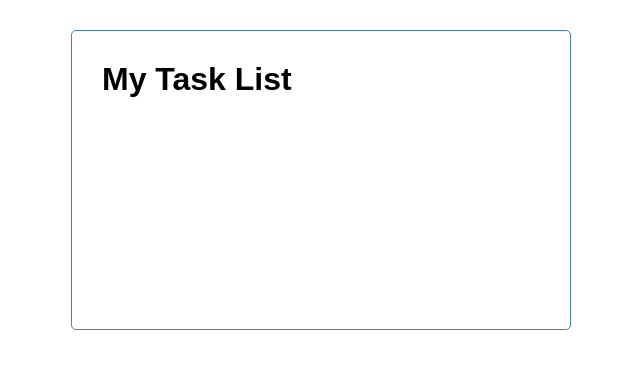
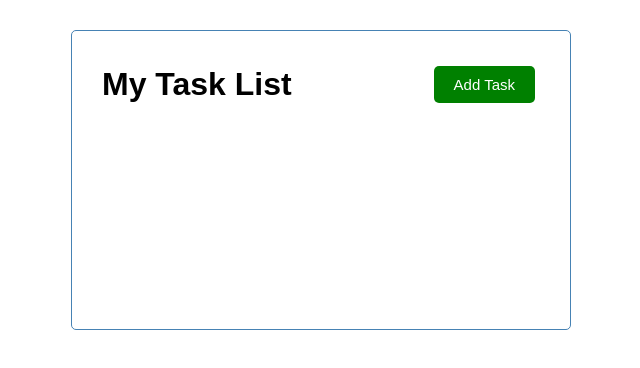
Before and after one commit to aitajorge/FrontEndTaskListSPV, an Angular app: page / in a window 1280 px wide. Shown: the top 368 px of the page, without its empty margins (319-959 px from the left). Built offline with nearby package versions, Linux system fonts and the light colour scheme.

Commit message:
Primer botón

```diff
--- a/src/app/app.module.ts
+++ b/src/app/app.module.ts
@@ -3,11 +3,13 @@ import { BrowserModule } from '@angular/platform-browser';
 
 import { AppComponent } from './app.component';
 import { HeaderComponent } from './components/header/header.component';
+import { ButtonComponent } from './components/button/button.component';
 
 @NgModule({
   declarations: [
     AppComponent,
-    HeaderComponent
+    HeaderComponent,
+    ButtonComponent
   ],
   imports: [
     BrowserModule
--- /dev/null
+++ b/src/app/components/button/button.component.html
@@ -0,0 +1,6 @@
+<p
+  class="btn"
+  [ngStyle]="{'background-color': color}"
+  (click)="onClick()"
+>
+  {{text}}</p>
--- /dev/null
+++ b/src/app/components/button/button.component.ts
@@ -0,0 +1,22 @@
+import { Component, OnInit, Input, Output, EventEmitter } from '@angular/core';
+
+@Component({
+  selector: 'app-button',
+  templateUrl: './button.component.html',
+  styleUrls: ['./button.component.css']
+})
+export class ButtonComponent implements OnInit {
+  @Input() text: string="";
+  @Input() color: string="";
+  @Output() btnClick = new EventEmitter()
+
+  constructor() { }
+
+  ngOnInit(): void {
+  }
+
+  onClick() {
+    this.btnClick.emit();
+  }
+
+}
--- a/src/app/components/header/header.component.css
+++ b/src/app/components/header/header.component.css
@@ -3,4 +3,4 @@ header {
   justify-content: space-between;
   align-items: center;
   margin-bottom: 20px;
-}
+  }
--- a/src/app/components/header/header.component.html
+++ b/src/app/components/header/header.component.html
@@ -1 +1,8 @@
-<h1>{{title}}</h1>
+<header>
+  <h1>{{title}}</h1>
+  <app-button
+    color= "green"
+    text="Add Task"
+    (btnClick)="toggleAddTask()"
+  ></app-button>
+</header>
--- a/src/app/components/header/header.component.ts
+++ b/src/app/components/header/header.component.ts
@@ -14,4 +14,8 @@ export class HeaderComponent implements OnInit {
   ngOnInit(): void {
   }
 
+  toggleAddTask(){
+    console.log("toggleAddTask");
+  }
+
 }
```
Also changed, not shown: src/app/components/button/button.component.css (added).
